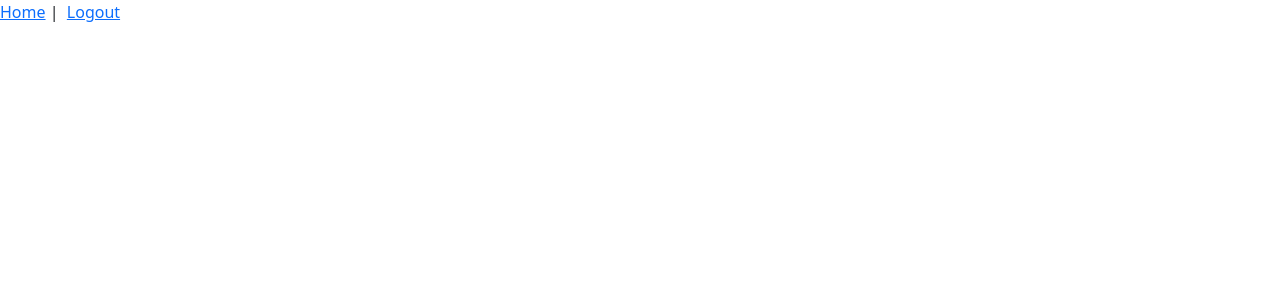
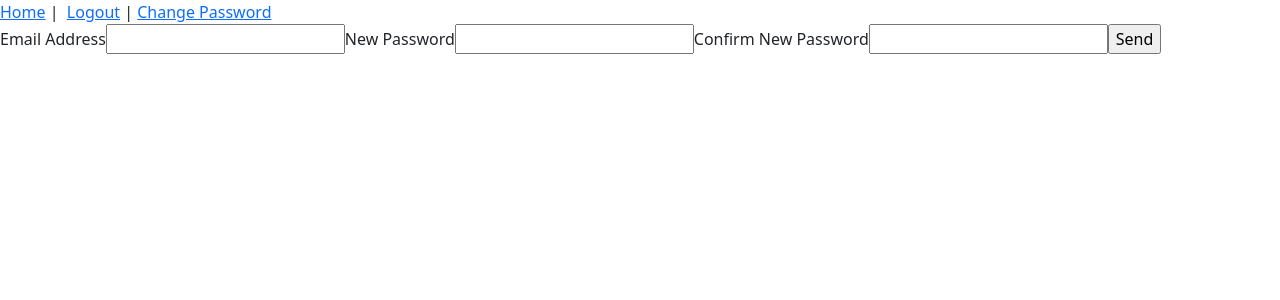
Before and after one commit to mitchrhodes/SummitFitness, a Vue app in the folder vue/: page /changePassword in a window 1280 px wide. Shown: the top 300 px of the page. Built offline with nearby package versions, Linux system fonts and the light colour scheme; no server answers; sample sign-in values are in the browser's storage.

Commit message:
capstone

```diff
--- a/vue/package.json
+++ b/vue/package.json
@@ -14,6 +14,7 @@
     "axios": "^0.21.1",
     "bootstrap": "^5.0.2",
     "core-js": "^3.9.1",
+    "emailjs-com": "^3.2.0",
     "jquery": "^3.6.0",
     "popper.js": "^1.16.1",
     "vue": "^2.6.12",
--- a/vue/src/App.vue
+++ b/vue/src/App.vue
@@ -2,7 +2,8 @@
   <div id="app">
     <div id="nav">
       <router-link v-bind:to="{ name: 'home' }">Home</router-link>&nbsp;|&nbsp;
-      <router-link v-bind:to="{ name: 'logout' }" v-if="$store.state.token != ''">Logout</router-link>
+      <router-link v-bind:to="{ name: 'logout' }" v-if="$store.state.token != ''">Logout</router-link> |
+      <router-link v-bind:to="{ name: 'changePassword' }">Change Password</router-link>
     </div>
     <router-view />
   </div>
--- a/vue/src/main.js
+++ b/vue/src/main.js
@@ -5,6 +5,7 @@ import store from './store/index'
 import axios from 'axios'
 import 'bootstrap'
 import 'bootstrap/dist/css/bootstrap.min.css'
+
 
 Vue.config.productionTip = false
 
--- a/vue/src/router/index.js
+++ b/vue/src/router/index.js
@@ -6,6 +6,7 @@ import Home from '../views/Home.vue'
 import Login from '../views/Login.vue'
 import Logout from '../views/Logout.vue'
 import Register from '../views/Register.vue'
+import ChangePassword from '../views/ChangePassword.vue'
 
 Vue.use(Router)
 
@@ -54,6 +55,14 @@ const router = new Router({
         requiresAuth: false
       }
     },
+    {
+      path: "/changePassword",
+      name: "changePassword",
+      component: ChangePassword,
+      meta: {
+        requiresAuth: true
+      }
+    }
   ]
 })
 
--- /dev/null
+++ b/vue/src/views/ChangePassword.vue
@@ -0,0 +1,48 @@
+<template>
+  <div>
+    <form @submit.prevent="sendEmail">
+      <label>Email Address</label>
+      <input type="email" name="email_address" v-model="user.email" />
+      <label>New Password</label>
+      <input type="text" name="new_password" v-model="user.newPassword" />
+      <label>Confirm New Password</label>
+      <input
+        type="text"
+        name="confirm_new_password"
+        v-model="user.confirmNewPassword"
+      />
+      <input type="submit" value="Send" />
+    </form>
+  </div>
+</template>
+
+<script>
+// import emailjs from 'emailjs-com'
+export default {
+  name: "changePassword",
+  data() {
+    return {
+      user: {
+        email: "",
+        newPassword: "",
+        confirmNewPassword: "",
+      },
+    };
+  },
+  //methods: {
+  //sendEmail:
+
+  //(e) => {
+  //emailjs.sendForm('YOUR_SERVICE_ID', 'YOUR_TEMPLATE_ID', e.target, 'YOUR_USER_ID')
+  //.then((result) => {
+  //      console.log('SUCCESS!', result.status, result.text);
+  //}, (error) => {
+  //    console.log('FAILED...', error);
+  // });
+  //}
+  // },
+};
+</script>
+
+<style>
+</style>
```
Also changed, not shown: 1 other file (tests, documents, lock files or other folders).
